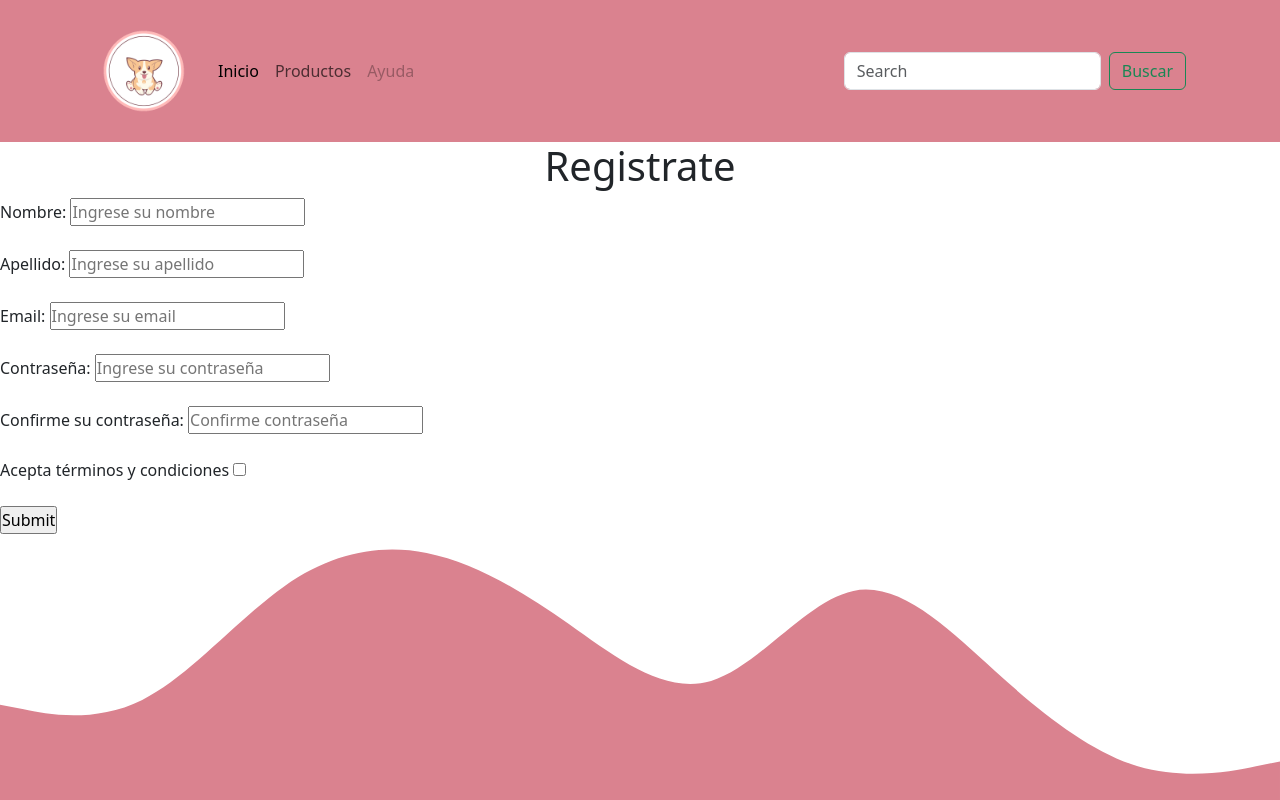
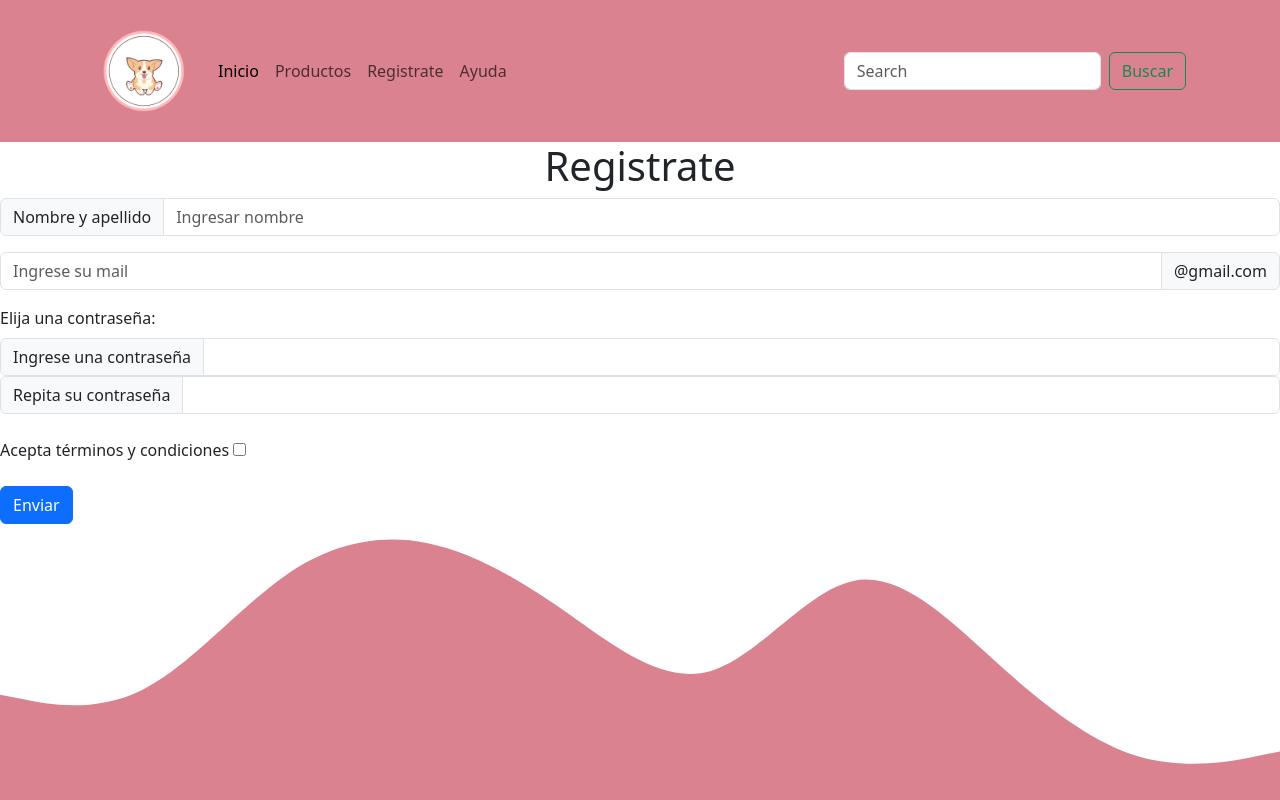
Before and after one commit to gonzalo-wi/gonzalo-winazki-3ra-pre-entrega, a website: page pages/Registrate.html in a window 1280 px wide. Shown: the top 800 px of the page. Drawn offline with nearby package versions, Linux system fonts and the light colour scheme.

Commit message:
cambio de pagina ayuda

```diff
--- a/css/style.css
+++ b/css/style.css
@@ -1,7 +1,3 @@
-html {
-  font-family: "Montserrat", sans-serif;
-}
-
 * {
   margin: 0;
   padding: 0;
@@ -31,19 +27,23 @@ header {
   z-index: 2;
 }
 
-.nav_bar {
-  background-color: rgb(218, 130, 143);
+.row {
+  display: flex;
+  flex-direction: row;
+  justify-content: space-between;
 }
 
-.nav__list {
-  list-style: none;
+article {
+  display: flex;
+  flex-direction: row;
+  justify-content: center;
+  height: 600px;
+  padding: 1em;
 }
 
-.nav__link {
-  text-decoration: none;
-  text-transform: uppercase;
-  color: black;
-  font-weight: bold;
+.gon {
+  display: flex;
+  justify-content: space-between;
 }
 
 .color__section {
@@ -103,28 +103,24 @@ h1 {
   background-color: rgb(218, 130, 143);
 }
 
+.nav_bar {
+  background-color: rgb(218, 130, 143);
+}
+
+.nav__list {
+  list-style: none;
+}
+
+.nav__link {
+  text-decoration: none;
+  text-transform: uppercase;
+  color: black;
+  font-weight: bold;
+}
+
 footer {
   padding-top: 1rem;
   background-color: rgb(218, 130, 143);
 }
 
-.row {
-  display: flex;
-  flex-direction: row;
-  justify-content: space-between;
-}
-
-article {
-  display: flex;
-  flex-direction: row;
-  justify-content: center;
-  height: 600px;
-  padding: 1em;
-}
-
-.gon {
-  display: flex;
-  justify-content: space-between;
-}
-
 /*# sourceMappingURL=style.css.map */
--- a/pages/Registrate.html
+++ b/pages/Registrate.html
@@ -21,6 +21,7 @@
   </head>
   <body>
      <header>
+
       <div class="container">
 
       <nav class="navbar navbar-expand-lg bg-color: rgb(218, 130, 143) body-tertiary">
@@ -39,7 +40,10 @@
           <a class="nav-link" href="pages/Productos.html">Productos</a>
         </li>
         <li class="nav-item">
-          <a class="nav-link disabled">Ayuda</a>
+          <a class="nav-link" href="/pages/Registrate.html">Registrate</a>
+        </li>
+        <li class="nav-item">
+          <a class="nav-link" href="/pages/Ayuda.html">Ayuda</a>
         </li>
       </ul>
       <form class="d-flex" role="search">
@@ -52,45 +56,26 @@
 </nav>
     </header>
     <h1>Registrate</h1>
-    <form action="">
-      <fieldset>
-        <div>
-          <label for="nombre">Nombre:</label>
-          <input type="text" name="nombre" placeholder="Ingrese su nombre" />
-        </div>
-        <br />
-        <div>
-          <label for="apellido">Apellido:</label>
-          <input
-            type="text"
-            name="apellido"
-            placeholder="Ingrese su apellido"
-          />
-        </div>
-        <br />
-        <div>
-          <label for="email">Email:</label>
-          <input type="email" name="email" placeholder="Ingrese su email" />
-        </div>
-        <br />
+    <div class="input-group mb-3">
+  <span class="input-group-text" id="basic-addon1">Nombre y apellido</span>
+  <input type="text" class="form-control" placeholder="Ingresar nombre" aria-label="Username" aria-describedby="basic-addon1">
+</div>
 
-        <div>
-          <label for="contraseña">Contraseña:</label>
-          <input
-            type="password"
-            name="contraseña"
-            placeholder="Ingrese su contraseña"
-          />
-        </div>
-        <br />
-        <div>
-          <label for="contraseña1">Confirme su contraseña:</label>
-          <input
-            type="password"
-            name="contraseña1"
-            placeholder="Confirme contraseña"
-          />
-        </div>
+<div class="input-group mb-3">
+  <input type="text" class="form-control" placeholder="Ingrese su mail" aria-label="Recipient's username" aria-describedby="basic-addon2">
+  <span class="input-group-text" id="basic-addon2">@gmail.com</span>
+</div>
+
+<div class="mb-3">
+  <label for="basic-url" class="form-label">Elija una contraseña:</label>
+  <div class="input-group">
+    <span class="input-group-text" id="basic-addon3">Ingrese una contraseña</span>
+    <input type="password" class="form-control" id="basic-url" aria-describedby="basic-addon3">
+  </div>
+  <div class="input-group">
+    <span class="input-group-text" id="basic-addon3">Repita su contraseña</span>
+    <input type="password" class="form-control" id="basic-url" aria-describedby="basic-addon3">
+  </div>
         <br />
         <div>
           <label for="terminos">Acepta términos y condiciones</label>
@@ -98,7 +83,7 @@
         </div>
         <br />
         <div>
-          <input type="submit" />
+          <button type="button" class="btn btn-primary">Enviar</button>
         </div>
       </fieldset>
     </form>
```
Also changed, not shown: 1 other file.
